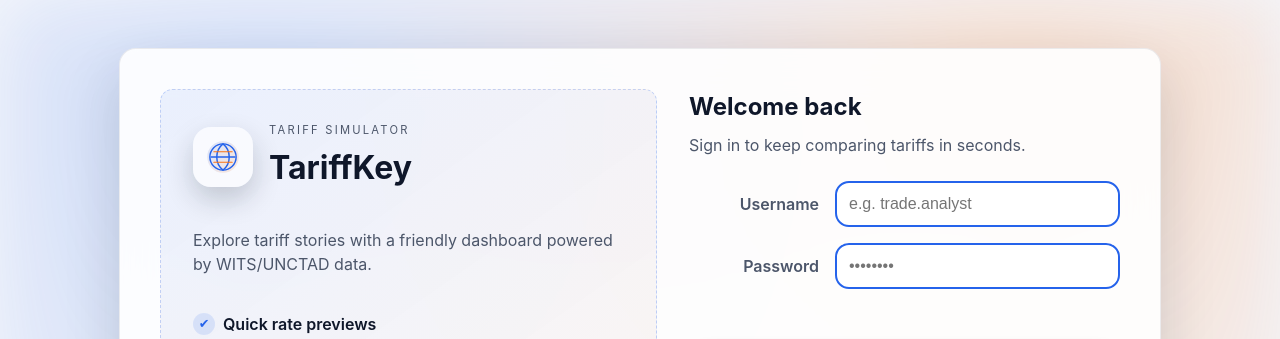
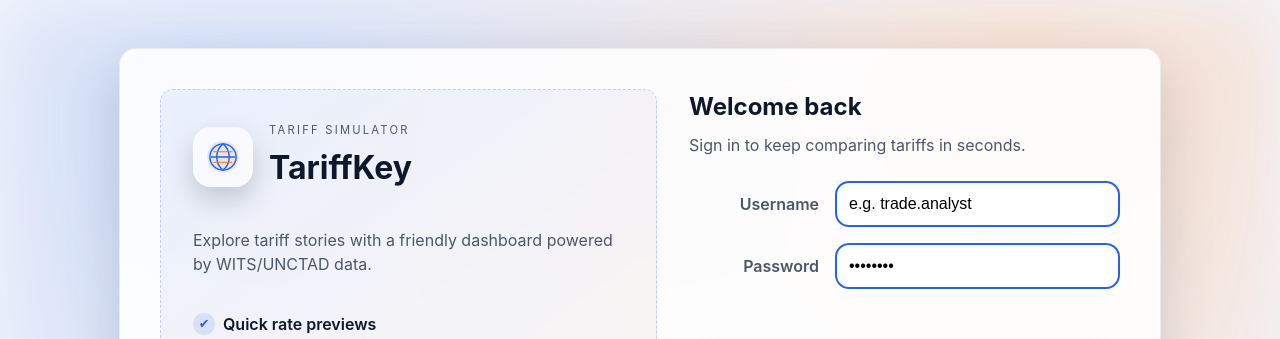
Before and after one commit to brandonboo2024/CS203_G6, a React (Vite) app in the folder frontend/: page /login in a window 1280 px wide. Shown: the top 339 px of the page. Built offline with nearby package versions, Linux system fonts and the light colour scheme.

Commit message:
Force input text and placeholder color to black in login form

```diff
--- a/frontend/src/App.css
+++ b/frontend/src/App.css
@@ -1374,6 +1374,18 @@ button:hover {
 }
 
 /* =========================
+   Login-only: force input text & placeholder to be black
+========================= */
+.login-form input {
+  color: #000 !important;
+}
+
+.login-form input::placeholder {
+  color: #000 !important;
+  opacity: 1;
+}
+
+/* =========================
    Popup Notifications
 ========================= */
 .popup {
```
